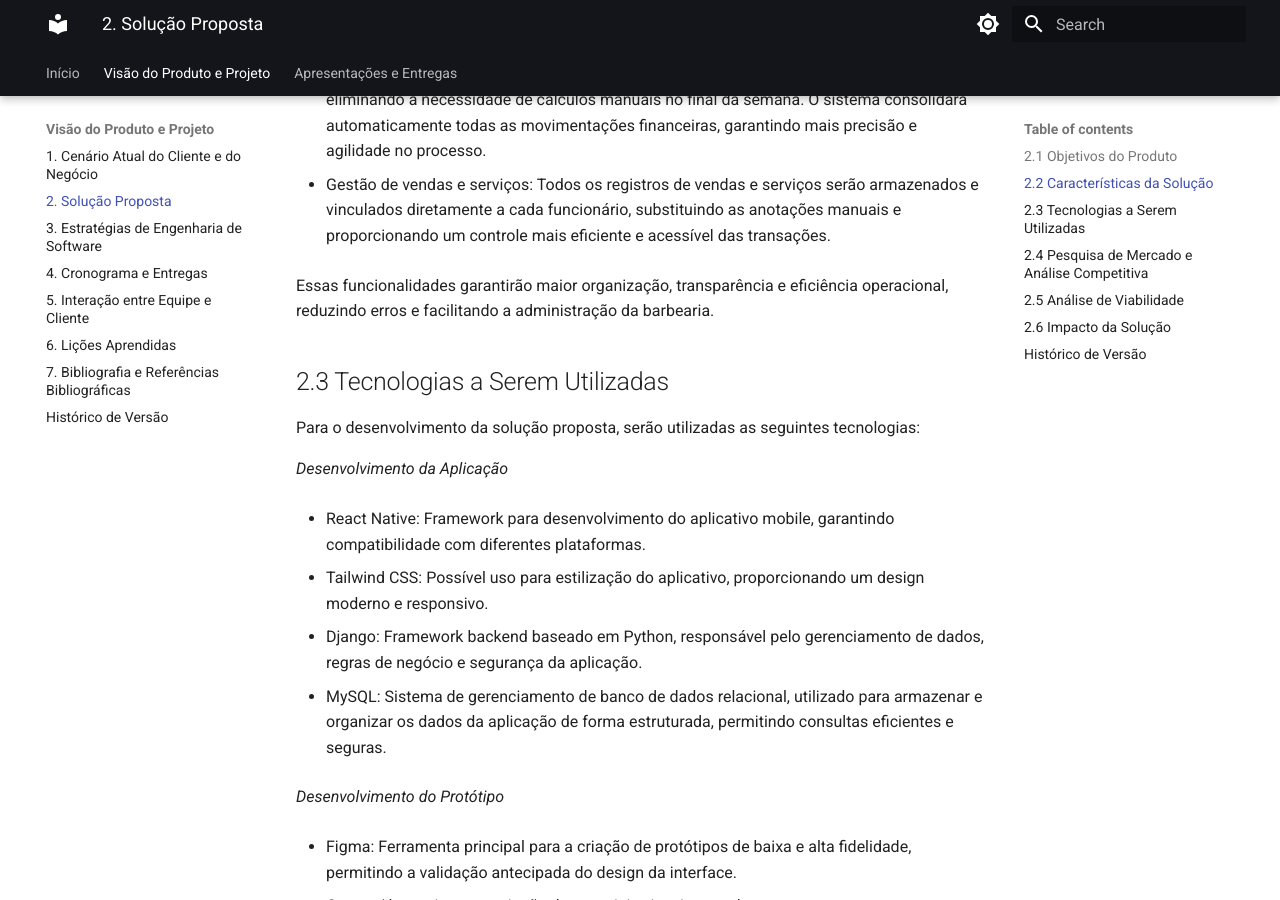
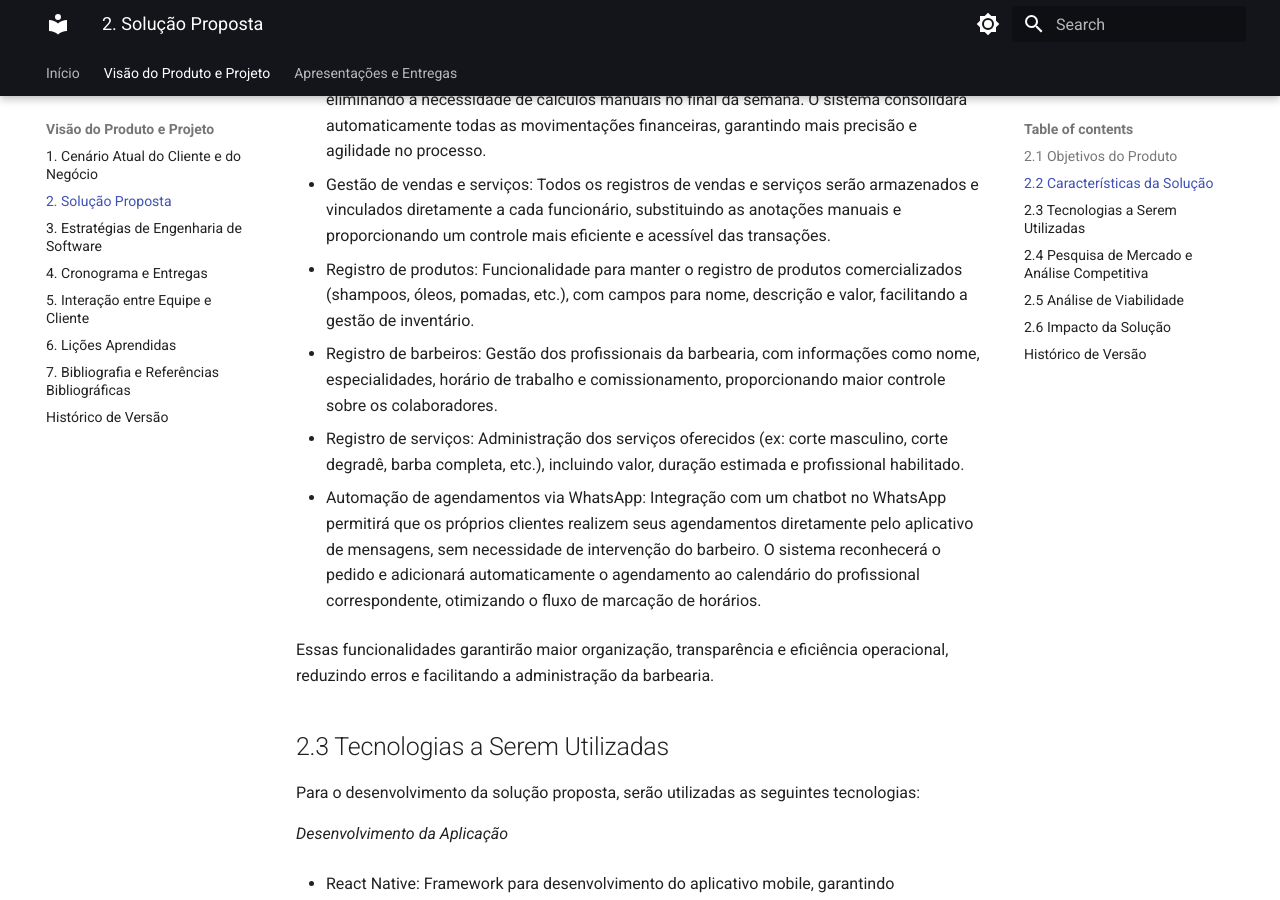
Before and after one commit to mdsreq-fga-unb/2025.1-T02-GestaoVSM, an MkDocs documentation site: the page built from docs/visao_prod_proj/solucao_proposta.md, in a window 1280 px wide and 900 px high, scrolled down 732 px. Built offline with MkDocs 1.6.1 and Material for MkDocs 9.7.7, drawn with Linux system fonts in a browser that asks for light colours.

Commit message:
docs: complemento de características da solução

```diff
--- a/docs/visao_prod_proj/solucao_proposta.md
+++ b/docs/visao_prod_proj/solucao_proposta.md
@@ -15,6 +15,14 @@ A solução proposta contará com as seguintes funcionalidades para otimizar a g
 - Fechamento de caixa automatizado: Resolverá um dos principais desafios da barbearia, eliminando a necessidade de cálculos manuais no final da semana. O sistema consolidará automaticamente todas as movimentações financeiras, garantindo mais precisão e agilidade no processo.
 
 - Gestão de vendas e serviços: Todos os registros de vendas e serviços serão armazenados e vinculados diretamente a cada funcionário, substituindo as anotações manuais e proporcionando um controle mais eficiente e acessível das transações.
+
+- Registro de produtos: Funcionalidade para manter o registro de produtos comercializados (shampoos, óleos, pomadas, etc.), com campos para nome, descrição e valor, facilitando a gestão de inventário.
+
+- Registro de barbeiros: Gestão dos profissionais da barbearia, com informações como nome, especialidades, horário de trabalho e comissionamento, proporcionando maior controle sobre os colaboradores.
+
+- Registro de serviços: Administração dos serviços oferecidos (ex: corte masculino, corte degradê, barba completa, etc.), incluindo valor, duração estimada e profissional habilitado.
+
+- Automação de agendamentos via WhatsApp: Integração com um chatbot no WhatsApp permitirá que os próprios clientes realizem seus agendamentos diretamente pelo aplicativo de mensagens, sem necessidade de intervenção do barbeiro. O sistema reconhecerá o pedido e adicionará automaticamente o agendamento ao calendário do profissional correspondente, otimizando o fluxo de marcação de horários.
 
 Essas funcionalidades garantirão maior organização, transparência e eficiência operacional, reduzindo erros e facilitando a administração da barbearia.
 
```
